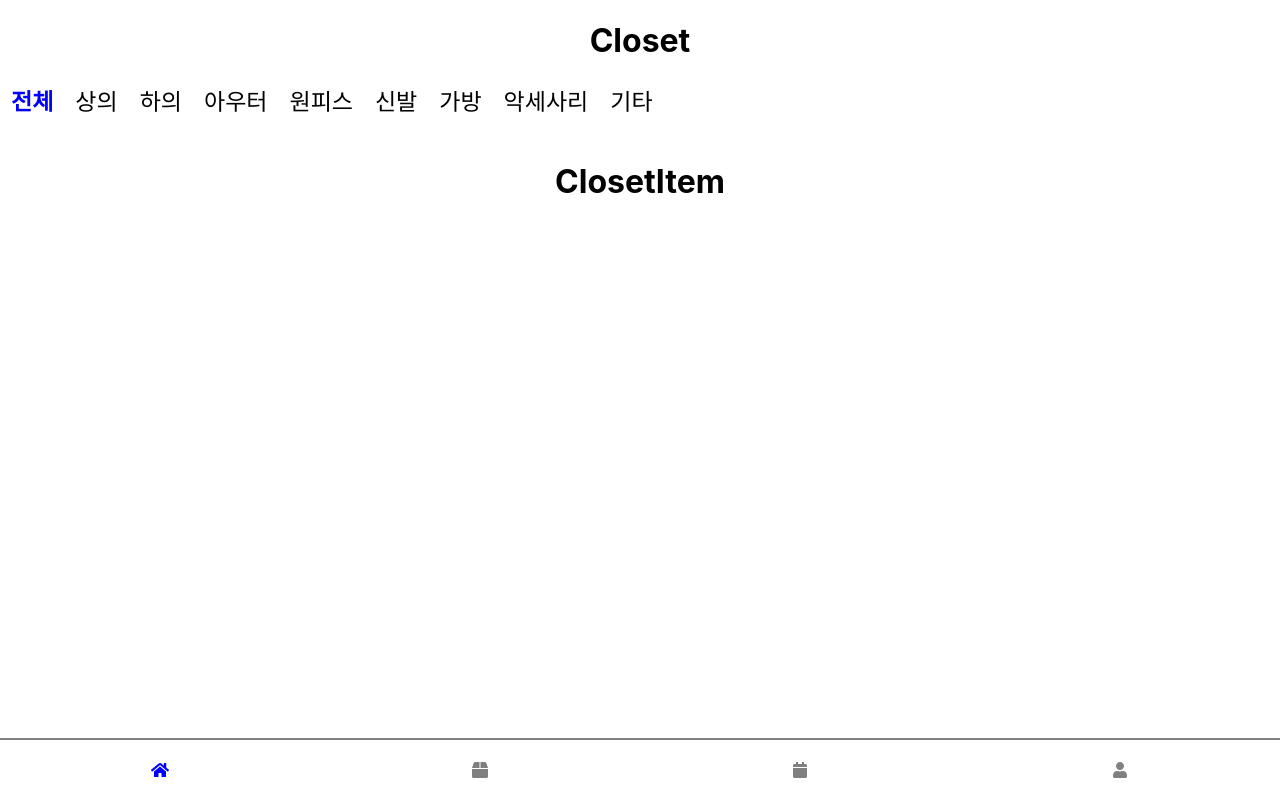
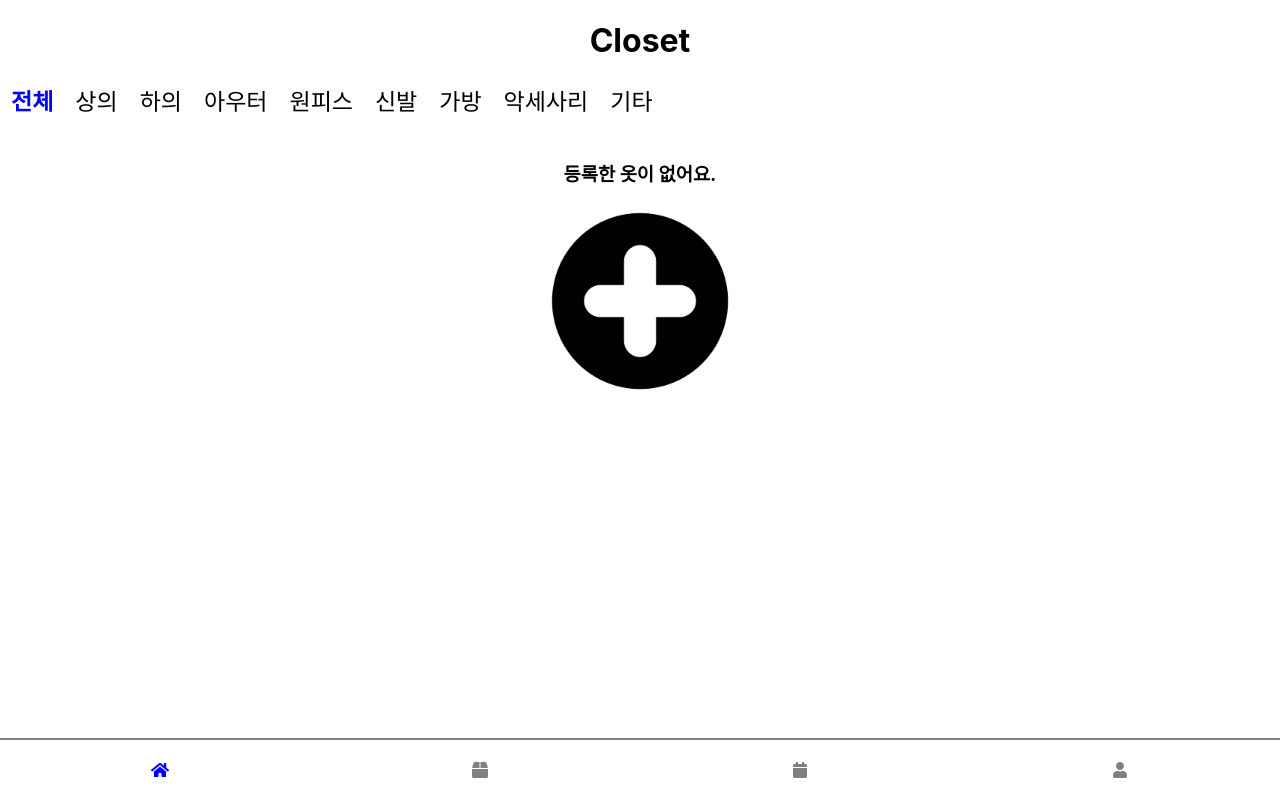
Before and after one commit to syd06097/HandCloset_Frontend, a React (Create React App) app in the folder frontend/: page /Closet in a window 1280 px wide. Built offline with nearby package versions, Linux system fonts and the light colour scheme.

Commit message:
chanho
update

```diff
--- a/frontend/src/components/ClosetItem.js
+++ b/frontend/src/components/ClosetItem.js
@@ -1,9 +1,22 @@
 import React from "react";
+import PlusIcon from "../images/PlusIcon.png";
+import { useNavigate } from "react-router-dom";
 
 const ClosetItem = () => {
+  const navigate = useNavigate();
   return (
     <div>
-      <h1>ClosetItem</h1>
+      <h3>등록한 옷이 없어요.</h3>
+      <div className="Plus">
+        <img
+          src={PlusIcon}
+          alt="추가하기"
+          style={{ width: "15%" }}
+          onClick={() => {
+            navigate("/calendar");
+          }}
+        />
+      </div>
     </div>
   );
 };
```
Also changed, not shown: frontend/src/images/PlusIcon.png (added).
